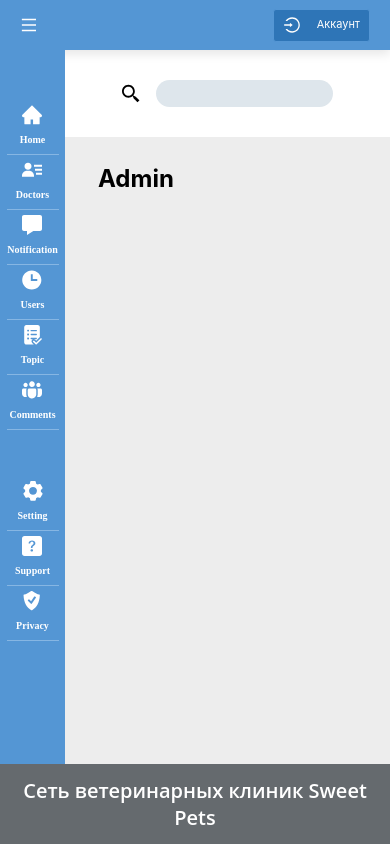
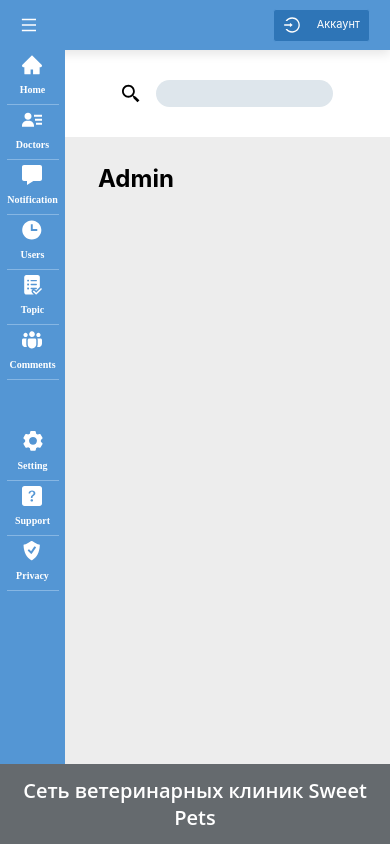
Before and after one commit to WolfGray101/veterinary, a React (Create React App) app: page /admin in a window 390 px wide. Built offline with nearby package versions, Linux system fonts and the light colour scheme.

Commit message:
SP-20: Fix adaptive

```diff
--- a/src/view/Admin/AdminPage/AdminPage.module.scss
+++ b/src/view/Admin/AdminPage/AdminPage.module.scss
@@ -164,6 +164,7 @@
   }
 
   .wrapperAside {
+    padding-top: 5px;
     flex: 0 0 65px;
   }
 
@@ -196,3 +197,7 @@
     }
   }
 }
+
+@media (max-height: 666px) {
+
+}
--- a/src/view/Admin/AdminPage/AdminPage.tsx
+++ b/src/view/Admin/AdminPage/AdminPage.tsx
@@ -13,7 +13,12 @@ function AdminPage() {
   const path = useLocation().pathname.split('/')[2];
 
   const navigations = routs.map((element, index) => {
-    const itemStyle: CSSProperties = index === 5 ? { marginBottom: '46px' } : {};
+    // В соответствии с макетом, у элемента с индексом 5 увеличенный отступ. В случае, если высота меньше 666px
+    // Для улучшения адаптива я делаю увеличенный отступ чуть меньше.
+
+    const itemStyle: CSSProperties =
+      // eslint-disable-next-line no-nested-ternary
+      index !== 5 ? {} : window.innerHeight >= 666 ? { marginBottom: '46px' } : { marginBottom: '20px' };
 
     return (
       <li key={element.label} className={classes.navAdmin__item} style={itemStyle}>
```
